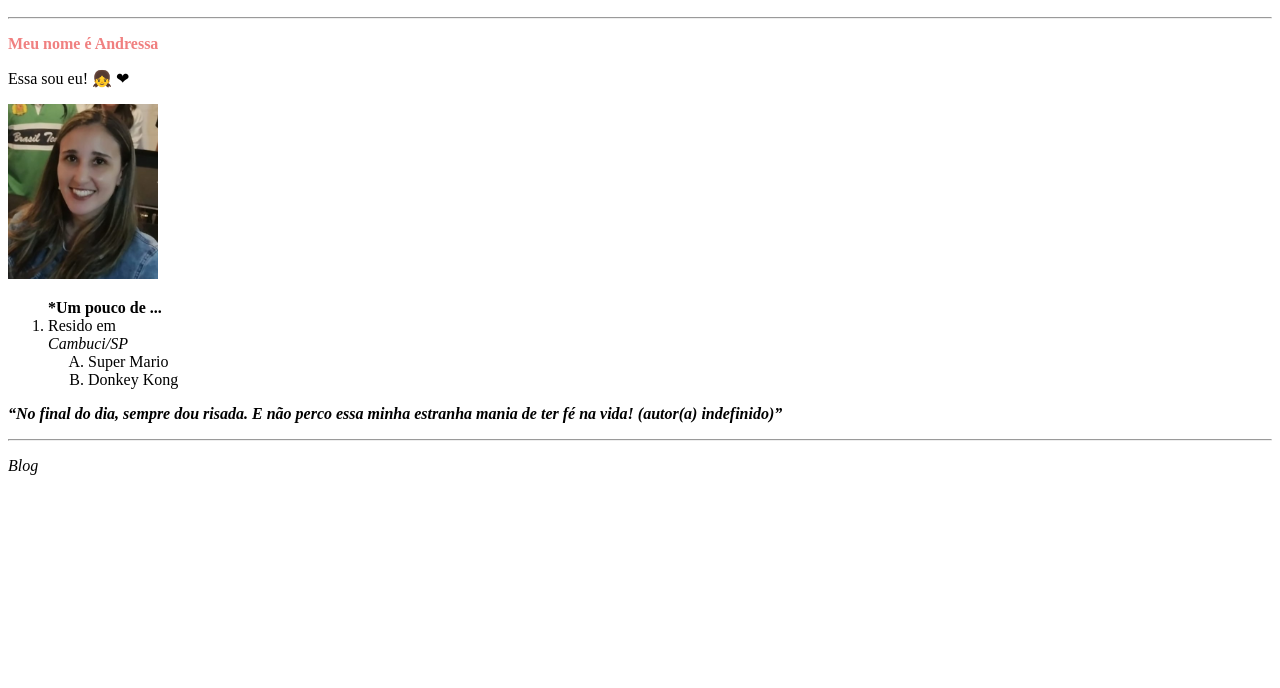
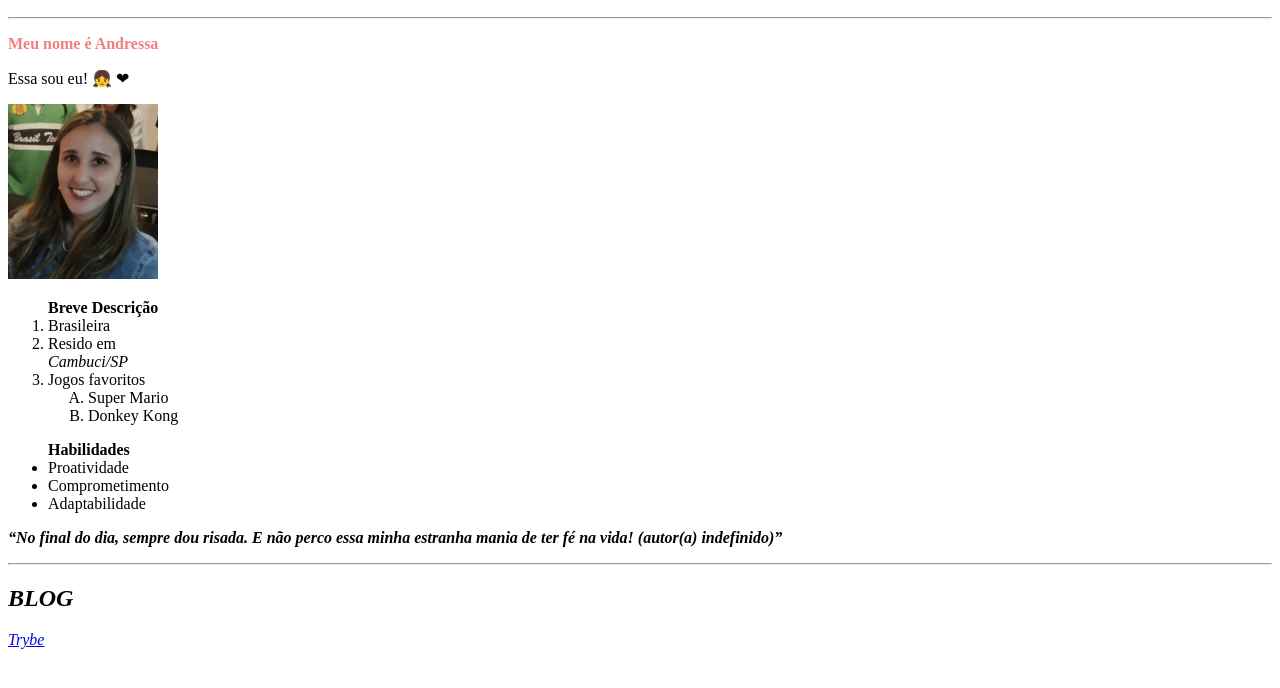
Before and after one commit to Andressa-Alves/a_A.github.io, a plain HTML site: page index.html in a window 1280 px wide. Shown: the part 110-798 px from the top of the page. Drawn offline with Linux system fonts and the light colour scheme.

Commit message:
adicionado Blog Trybe

```diff
--- a/index.html
+++ b/index.html
@@ -23,19 +23,27 @@
     <p>Essa sou eu! &#x1F467; &#x2764;</p> <!--inserindo emoji &#x(codemoji);-->
     <img src="foto.jpg" alt="Foto Andressa" width="150px">
     <ol>
-        <strong>*Um pouco de ...</strong>
+        <strong> Breve Descrição </strong>
+        <li>Brasileira</li>
        <li> <article> Resido em <address> Cambuci/SP</address> </article> </li>
-       <title> Jogos favoritos </title>
-       <ol type="A"> <!--ol lista ordenada-->
+       <li> Jogos favoritos </li>
+       <ol type="A"> <!--ol lista ordenada "type" com letras-->
         <li> Super Mario </li>
         <li> Donkey Kong </li>
        </ol>
     </ol>
 
+    <ul>
+        <strong>Habilidades</strong>
+        <li>Proatividade</li>
+        <li>Comprometimento</li>
+        <li>Adaptabilidade</li>
+    </ul>
+
     <p> <strong><i> <q>No final do dia, sempre dou risada. E não perco essa minha estranha mania de ter fé na vida! (autor(a) indefinido)</q> </strong> <i> </p> <!--utilizado citação "q"-->
 <hr>
-    <p>Blog</p>
-    <buttom img src="https://923619.smushcdn.com/2322851/wp-content/uploads/2020/12/main_logo-e1621602371409.png?lossy=0&strip=1&webp=1" alt="blog da Trybe">
+    <h2>BLOG</h2>
+    <p> <a href="http://blog.betrybe.com" target="_blank" rel="external">Trybe</a></p>
 
 
 </body>
```
Also changed, not shown: foguete.jpeg (deleted).
